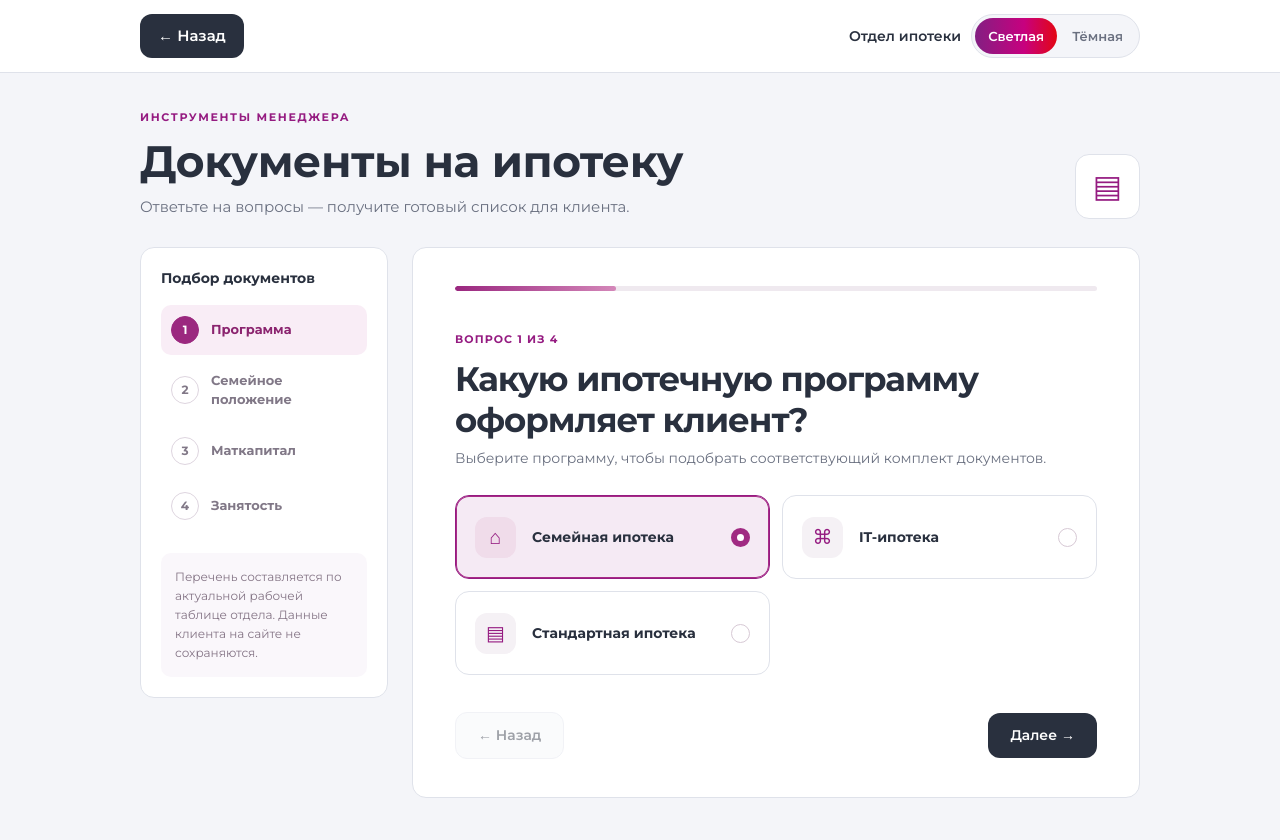
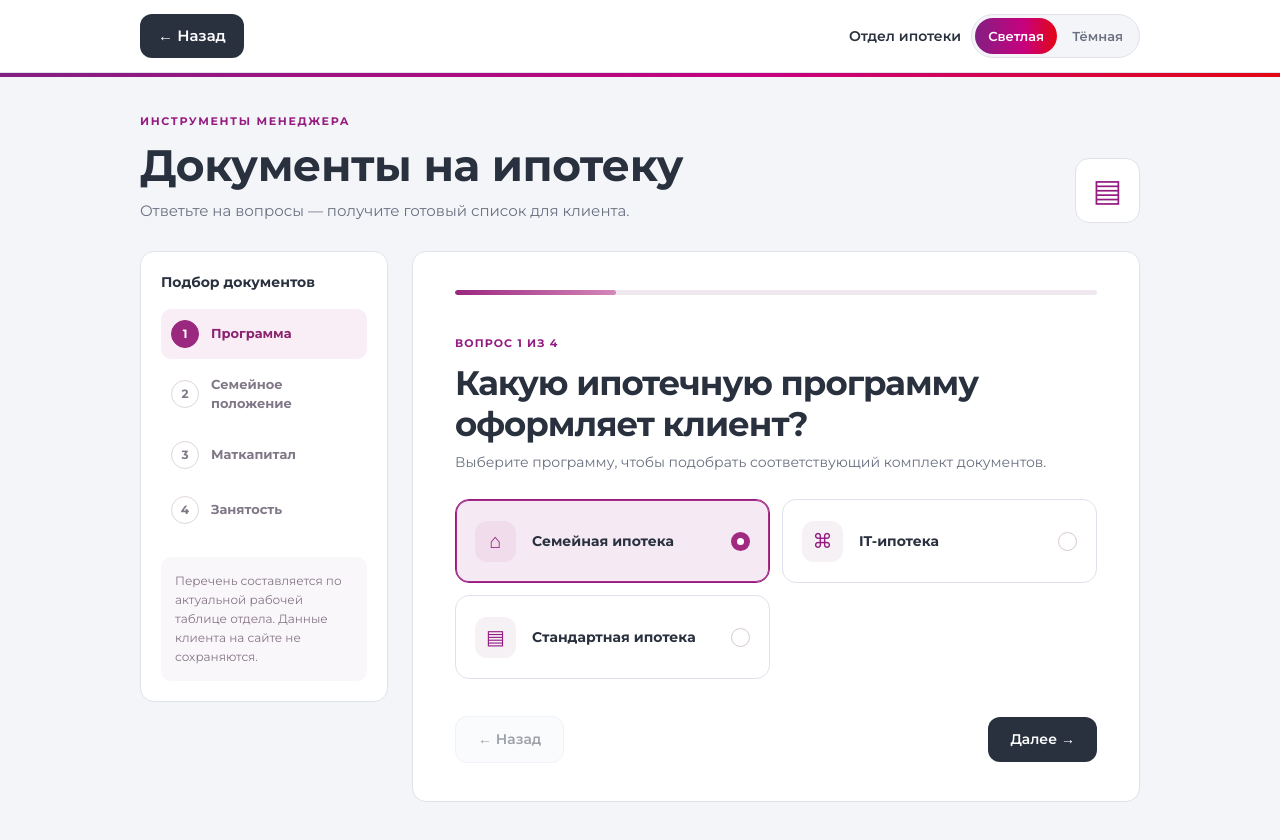
Before and after one commit to strana-ipoteka/mortgage-knowledge-base, a plain HTML site: page documents.html in a window 1280 px wide. Drawn offline with Linux system fonts and the light colour scheme.

Commit message:
Добавить градиентную полосу навигации как на сайте УОиИ: documents.html

```diff
--- a/documents.html
+++ b/documents.html
@@ -39,7 +39,7 @@
 @media(max-width:560px){.headtools{gap:6px}.wordmark{font-size:10px}#theme{padding:9px;font-size:12px}}
 @media print{:root[data-theme="dark"] body{background:white!important;color:#161616!important}:root[data-theme="dark"] .summary,:root[data-theme="dark"] .summaryheader,:root[data-theme="dark"] .summarybody,:root[data-theme="dark"] .section{background:white!important;color:#161616!important}:root[data-theme="dark"] .chip{background:#eee!important;color:#222!important}:root[data-theme="dark"] .client-notes{background:#fff6fc!important;color:#222!important}:root[data-theme="dark"] .client-notes h3,:root[data-theme="dark"] .client-notes p{color:#222!important}}
 </style>
-<link rel="stylesheet" href="./site-consistency.css?v=1"><link rel="stylesheet" href="./uoii-reference-style.css?v=1"></head><body><header><div class="headinner"><a class="back" href="./#home" data-site-back aria-label="Вернуться назад">← Назад</a><div class="headtools"><span class="wordmark">Отдел ипотеки</span><div class="sw" role="group" aria-label="Тема оформления"><button type="button" data-t="light" aria-pressed="true">Светлая</button><button type="button" data-t="dark" aria-pressed="false">Тёмная</button></div></div></div></header><main class="page"><div class="pagehead"><div><div class="eyebrow">Инструменты менеджера</div><h1>Документы на ипотеку</h1><p>Ответьте на вопросы — получите готовый список для клиента.</p></div><div class="softmark">▤</div></div><div class="layout"><aside class="sidebar"><h3>Подбор документов</h3><div class="steps" id="steps"></div><div class="sidetip">Перечень составляется по актуальной рабочей таблице отдела. Данные клиента на сайте не сохраняются.</div></aside><div><section class="panel" id="questionnaire"><div class="progressline"><span id="progress"></span></div><div id="questions"></div></section><section class="summary hidden" id="result"></section></div></div></main>
+<link rel="stylesheet" href="./site-consistency.css?v=1"><link rel="stylesheet" href="./uoii-reference-style.css?v=1"></head><body><header><div class="headinner"><a class="back" href="./#home" data-site-back aria-label="Вернуться назад">← Назад</a><div class="headtools"><span class="wordmark">Отдел ипотеки</span><div class="sw" role="group" aria-label="Тема оформления"><button type="button" data-t="light" aria-pressed="true">Светлая</button><button type="button" data-t="dark" aria-pressed="false">Тёмная</button></div></div></div></header><div class="stripe" aria-hidden="true"></div><main class="page"><div class="pagehead"><div><div class="eyebrow">Инструменты менеджера</div><h1>Документы на ипотеку</h1><p>Ответьте на вопросы — получите готовый список для клиента.</p></div><div class="softmark">▤</div></div><div class="layout"><aside class="sidebar"><h3>Подбор документов</h3><div class="steps" id="steps"></div><div class="sidetip">Перечень составляется по актуальной рабочей таблице отдела. Данные клиента на сайте не сохраняются.</div></aside><div><section class="panel" id="questionnaire"><div class="progressline"><span id="progress"></span></div><div id="questions"></div></section><section class="summary hidden" id="result"></section></div></div></main>
 <script src="./documents-data.js?v=no-military-20261119"></script>
 <script>
 
```
